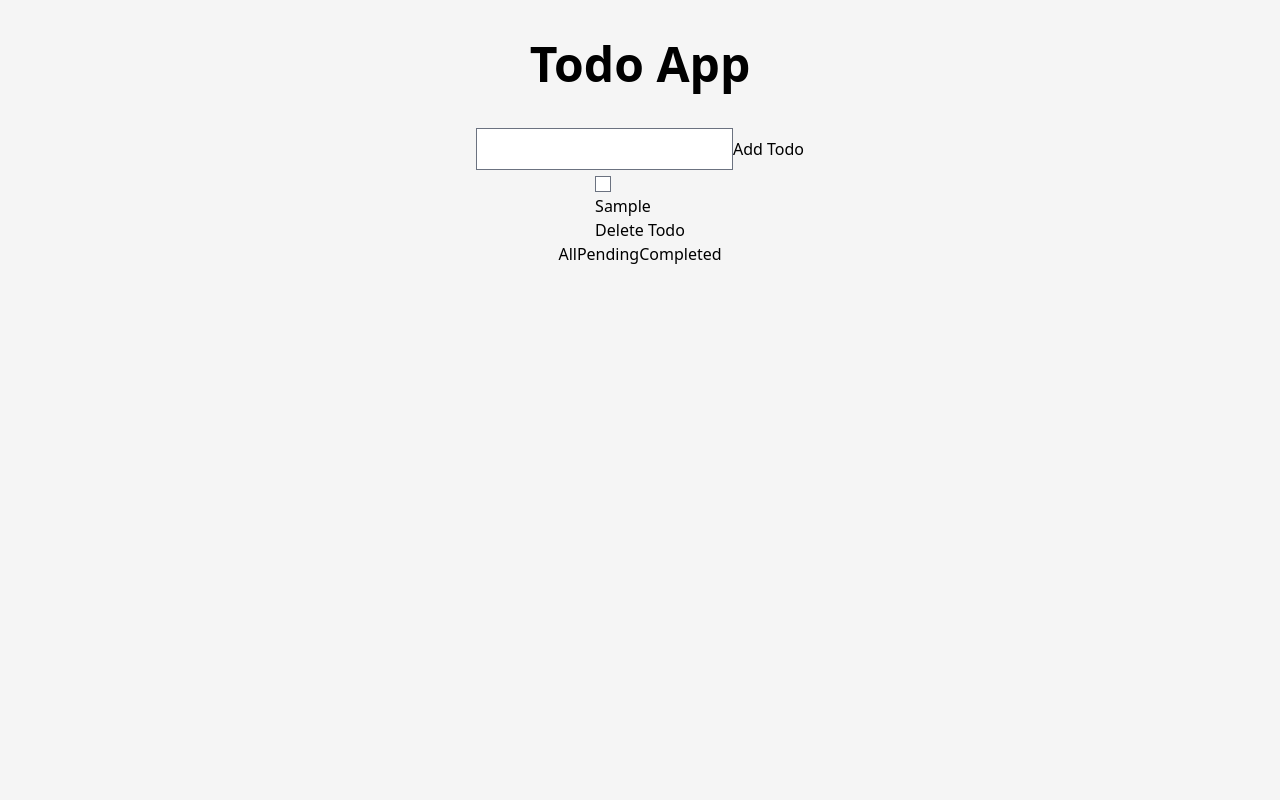
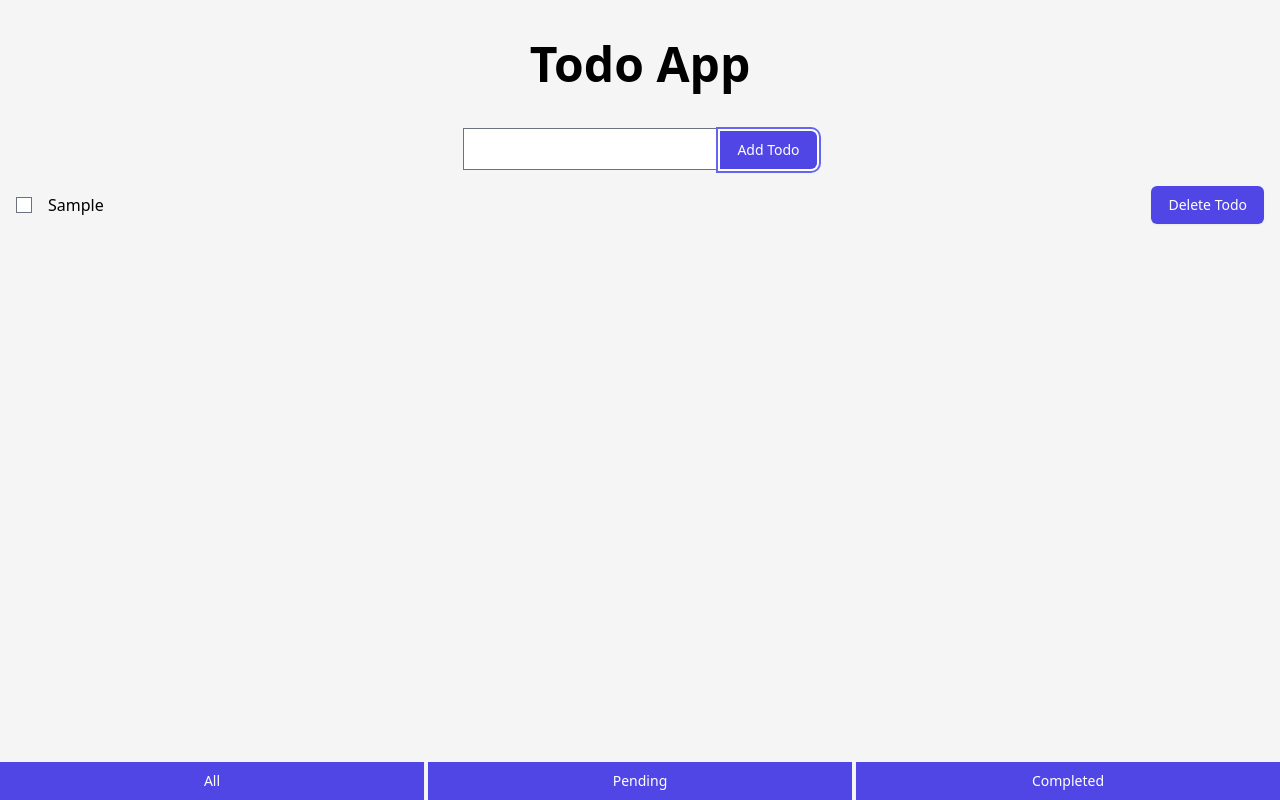
Before and after one commit to the-special-character/react_mobily, a React app: page / in a window 1280 px wide. Both pictures are taken after typing "Sample" into the empty fields and a click on the button "Add Todo". Built offline with nearby package versions, Linux system fonts and the light colour scheme.

Commit message:
commit code

```diff
--- a/package.json
+++ b/package.json
@@ -39,6 +39,7 @@
     "@babel/preset-env": "^7.18.9",
     "@babel/preset-react": "^7.18.6",
     "@tailwindcss/forms": "^0.5.2",
+    "@tailwindcss/line-clamp": "^0.4.0",
     "autoprefixer": "^10.4.8",
     "babel-loader": "^8.2.5",
     "css-loader": "^6.7.1",
--- a/src/Todo/index.jsx
+++ b/src/Todo/index.jsx
@@ -63,11 +63,16 @@ export default class Todo extends Component {
         <h1 className="text-center py-10">Todo App</h1>
         <form onSubmit={this.addTodo}>
           <input ref={this.todoTextRef} type="text" />
-          <button type="submit">Add Todo</button>
+          <button className="btn rounded-l-none" type="submit">
+            Add Todo
+          </button>
         </form>
-        <div>
+        <div className="w-full flex-1">
           {todoList.map(todoItem => (
-            <div key={todoItem.id} className="todoItem">
+            <div
+              key={todoItem.id}
+              className="flex items-center p-4 hover:bg-white"
+            >
               <input
                 type="checkbox"
                 name="isDone"
@@ -76,26 +81,43 @@ export default class Todo extends Component {
                 onChange={() => this.toggleCompleteTodo(todoItem)}
               />
               <p
+                className="flex-1 px-4 line-clamp-1"
                 style={{
                   textDecoration: todoItem.isDone ? 'line-through' : 'none',
                 }}
               >
                 {todoItem.text}
               </p>
-              <button type="button" onClick={() => this.deleteTodo(todoItem)}>
+              <button
+                className="btn"
+                type="button"
+                onClick={() => this.deleteTodo(todoItem)}
+              >
                 Delete Todo
               </button>
             </div>
           ))}
         </div>
-        <div>
-          <button type="button" onClick={() => this.filterTodo()}>
+        <div className="w-full flex gap-1">
+          <button
+            className="btn flex-1 rounded-none"
+            type="button"
+            onClick={() => this.filterTodo()}
+          >
             All
           </button>
-          <button type="button" onClick={() => this.filterTodo()}>
+          <button
+            className="btn flex-1 rounded-none"
+            type="button"
+            onClick={() => this.filterTodo()}
+          >
             Pending
           </button>
-          <button type="button" onClick={() => this.filterTodo()}>
+          <button
+            className="btn flex-1 rounded-none"
+            type="button"
+            onClick={() => this.filterTodo()}
+          >
             Completed
           </button>
         </div>
--- a/src/main.css
+++ b/src/main.css
@@ -7,3 +7,9 @@
     @apply text-5xl font-bold;
   }
 }
+
+@layer components {
+  .btn {
+    @apply inline-flex justify-center py-2 px-4 border border-transparent shadow-sm text-sm font-medium rounded-md text-white bg-indigo-600 hover:bg-indigo-700 focus:outline-none focus:ring-2 focus:ring-offset-2 focus:ring-indigo-500;
+  }
+}
--- a/tailwind.config.js
+++ b/tailwind.config.js
@@ -4,5 +4,5 @@ module.exports = {
   theme: {
     extend: {},
   },
-  plugins: [require('@tailwindcss/forms')],
+  plugins: [require('@tailwindcss/forms'), require('@tailwindcss/line-clamp')],
 };
```
Also changed, not shown: 1 other file (tests, documents, lock files or other folders).
